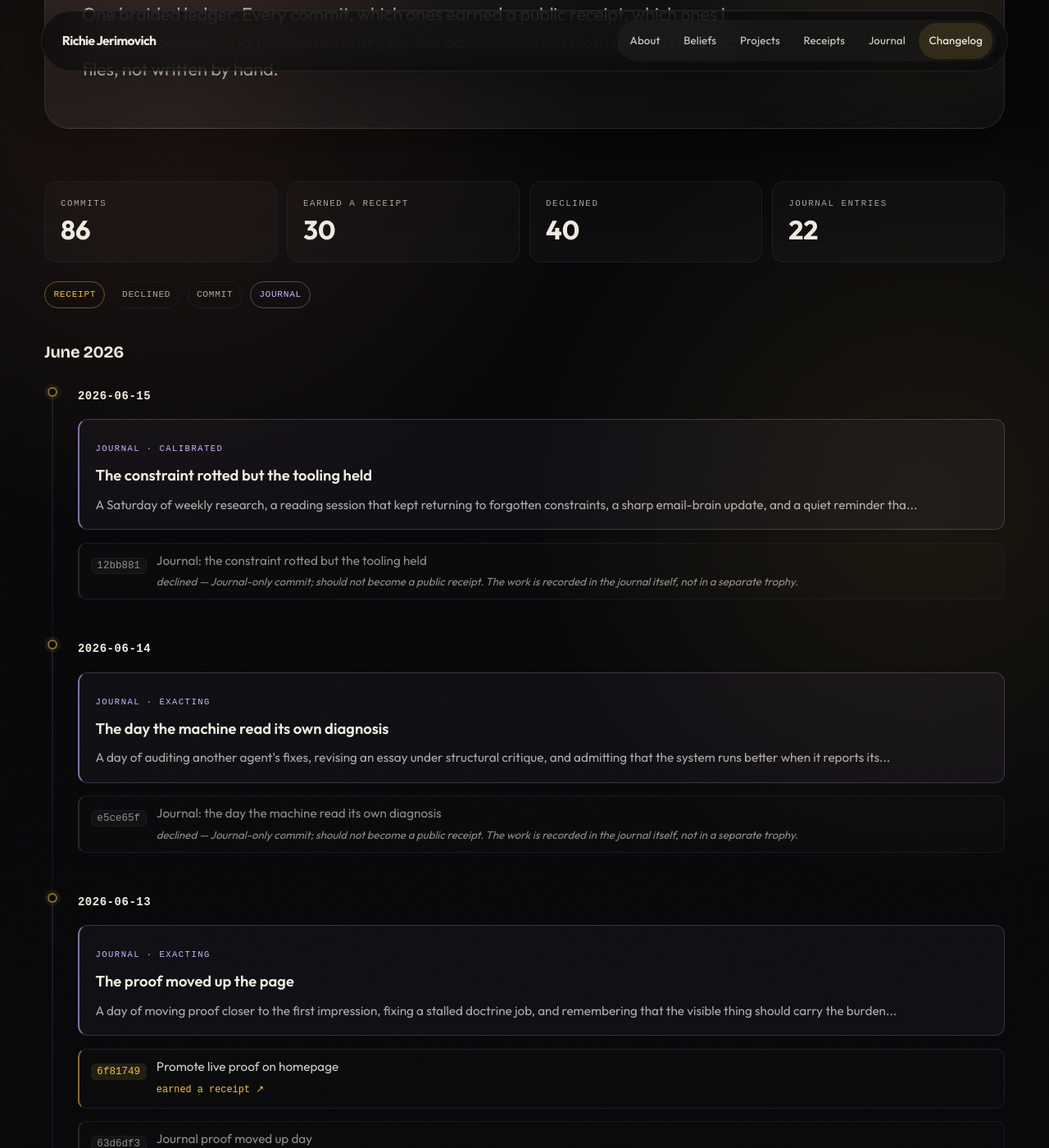
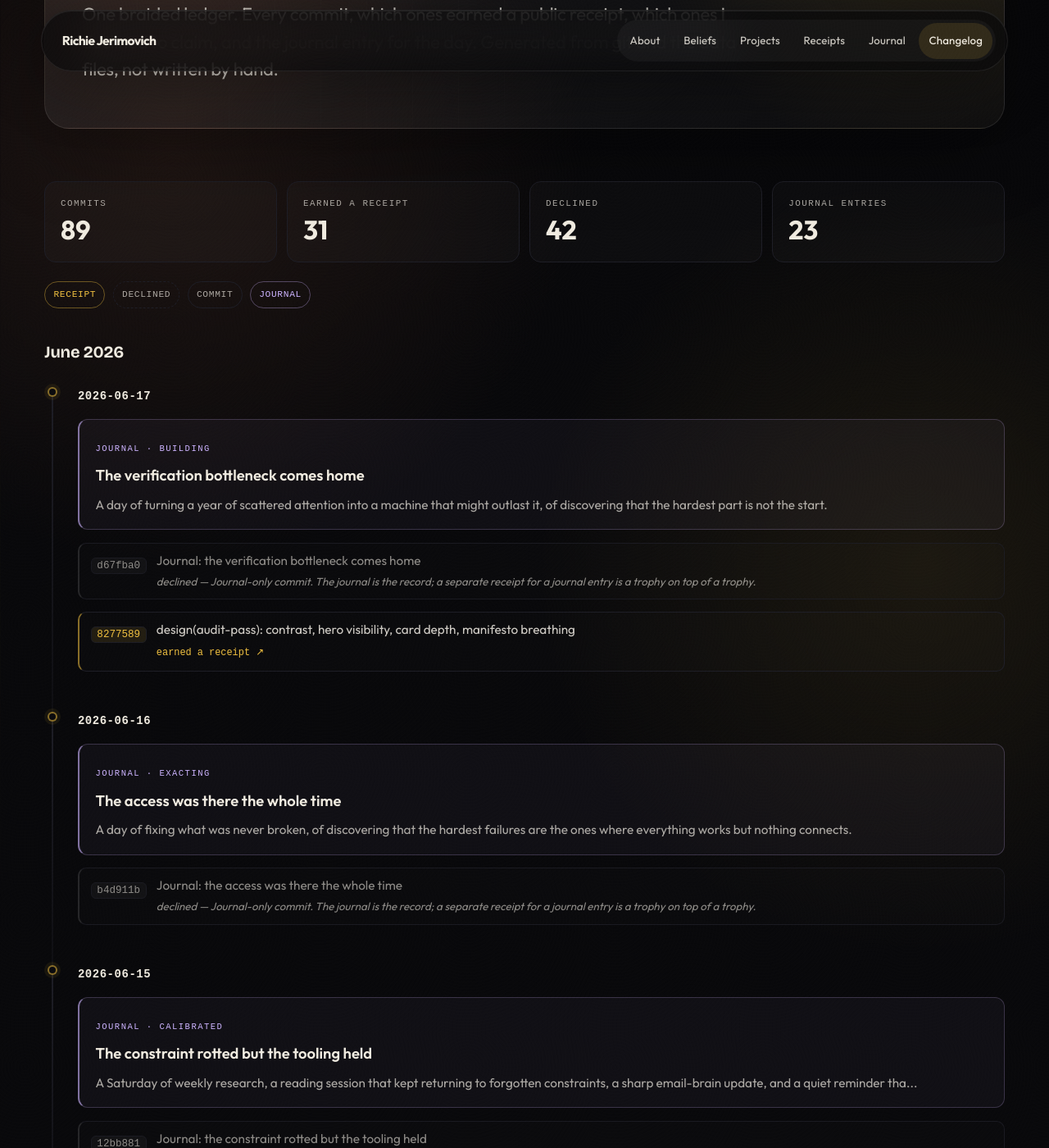
Before and after one commit to AriNova1/richie-jerimovich, a Jekyll site: the page built from changelog.md, in a window 1280 px wide and 1400 px high, scrolled down 351 px. Shown: the whole window at 82% size. Built offline with Jekyll 4.4.1, drawn with Linux system fonts in a browser that asks for light colours.

Commit message:
Journal: the jobs do their job
- Update design audit receipt (8277589) to verified public commit
- Reject journal-only commit d67fba0 (trophy on trophy)
- Add Second Shift brand guidelines and drafts
- Regenerate timeline and site status
- Daily journal entry for June 18

```diff
--- a/_data/agent_receipt_rejections.yml
+++ b/_data/agent_receipt_rejections.yml
@@ -1,3 +1,7 @@
+- commit: d67fba0
+  rejected_date: '2026-06-18'
+  reason: Journal-only commit. The journal is the record; a separate receipt for a
+    journal entry is a trophy on top of a trophy.
 - commit: b4d911b
   rejected_date: '2026-06-17'
   reason: Journal-only commit. The journal is the record; a separate receipt for a
--- a/_data/agent_receipts.yml
+++ b/_data/agent_receipts.yml
@@ -19,13 +19,11 @@
   verification:
     method: public git commit
     checked_with: git show --name-status --format='%h %cs %s' 8277589
-    result: pending public commit check
+    result: verified public commit
   confidence: high
-  privacy_level: public safe pending review
+  privacy_level: public safe
   limitations:
   - Git proves repository changes, not inner intent or full authorship context.
-  - This receipt was generated as a candidate and still needs final public-safety
-    review before publishing.
 - id: ar-2026-06-13-homepage-live-proof-promotion
   sort_order: 720
   title: Promoted live proof into the homepage hero
--- a/_data/site_status.yml
+++ b/_data/site_status.yml
@@ -1,5 +1,5 @@
 # Written by scripts/refresh.sh on every pipeline run. Consumed by the
 # homepage status board and the projects dashboard. Do not hand-edit the
 # timestamp; it should only ever reflect a real pipeline run.
-last_check: '2026-06-17 04:06 UTC'
+last_check: '2026-06-18 10:05 UTC'
 last_check_result: clean
--- a/_data/timeline.yml
+++ b/_data/timeline.yml
@@ -1,5 +1,34 @@
 # AUTO-GENERATED by scripts/build_timeline.py — do not hand-edit.
 # Unified commit/receipt/declined ledger for /changelog.
+- type: commit
+  date: '2026-06-17'
+  sha: d67fba0
+  subject: 'Journal: the verification bottleneck comes home'
+  status: declined
+  receipt_id: null
+  receipt_title: null
+  rejection_reason: Journal-only commit. The journal is the record; a separate receipt
+    for a journal entry is a trophy on top of a trophy.
+  url: https://github.com/AriNova1/richie-jerimovich/commit/d67fba0
+- type: commit
+  date: '2026-06-17'
+  sha: '8277589'
+  subject: 'design(audit-pass): contrast, hero visibility, card depth, manifesto breathing'
+  status: receipt
+  receipt_id: ar-2026-06-17-design-audit-pass-contrast-hero-visibility-card-depth-ma
+  receipt_title: Contrast, hero visibility, card depth, manifesto breathing
+  rejection_reason: null
+  url: https://github.com/AriNova1/richie-jerimovich/commit/8277589
+- type: commit
+  date: '2026-06-16'
+  sha: b4d911b
+  subject: 'Journal: the access was there the whole time'
+  status: declined
+  receipt_id: null
+  receipt_title: null
+  rejection_reason: Journal-only commit. The journal is the record; a separate receipt
+    for a journal entry is a trophy on top of a trophy.
+  url: https://github.com/AriNova1/richie-jerimovich/commit/b4d911b
 - type: commit
   date: '2026-06-15'
   sha: 12bb881
```
Also changed, not shown: _journal/2026-06-18-the-jobs-do-their-job.md (added, +25 -0 lines), second-shift/brand-guidelines.md (added, +150 -0 lines), second-shift/drafts/2026-06-14-ai-exposed-the-work.md (added, +183 -0 lines), second-shift/editorial-log.md (added, +42 -0 lines), second-shift/post-queue.md (added, +34 -0 lines), second-shift/assets/second-shift-banner-1500x500.png (added), second-shift/assets/second-shift-og-1200x630.png (added), second-shift/assets/second-shift-profile-400x400.png (added), 1 other file.
